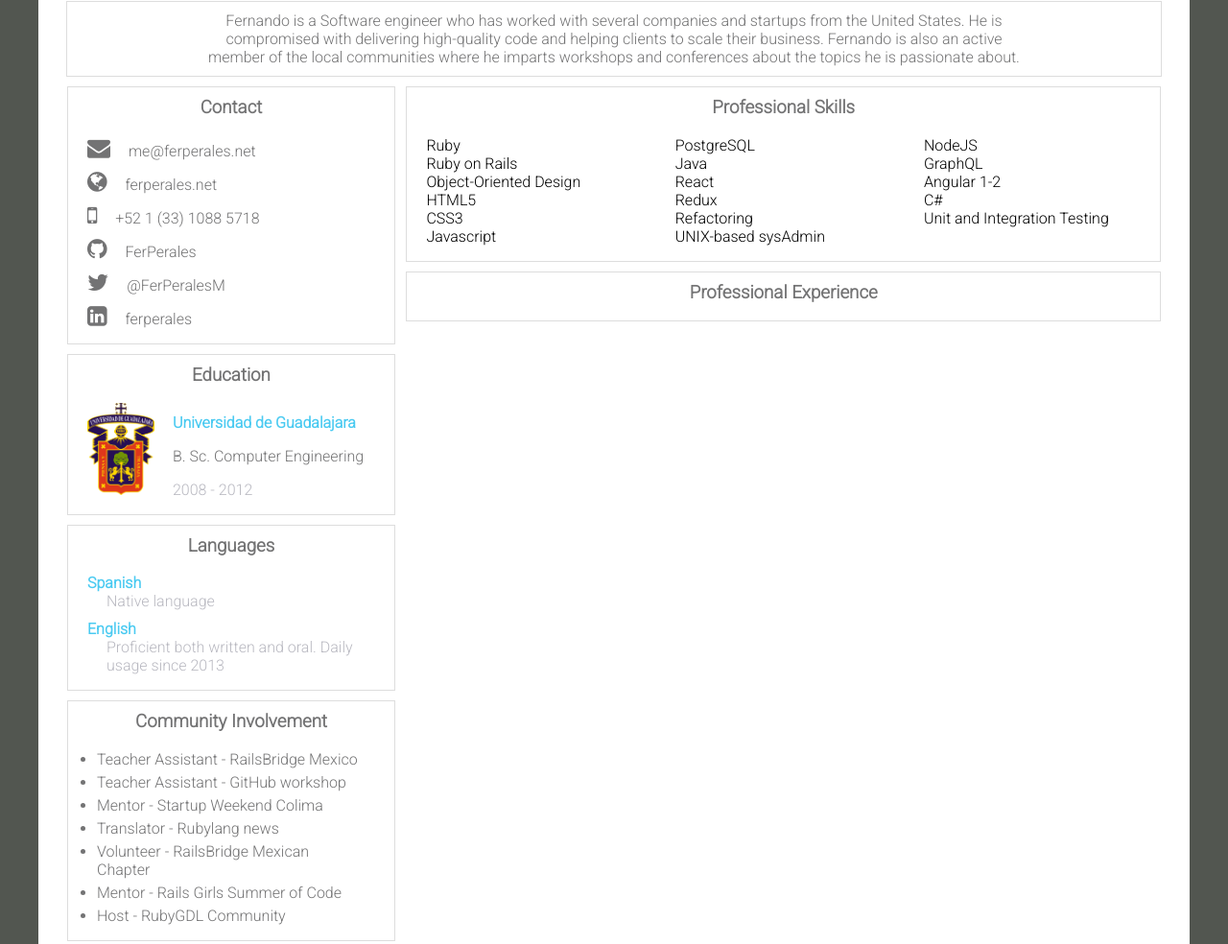
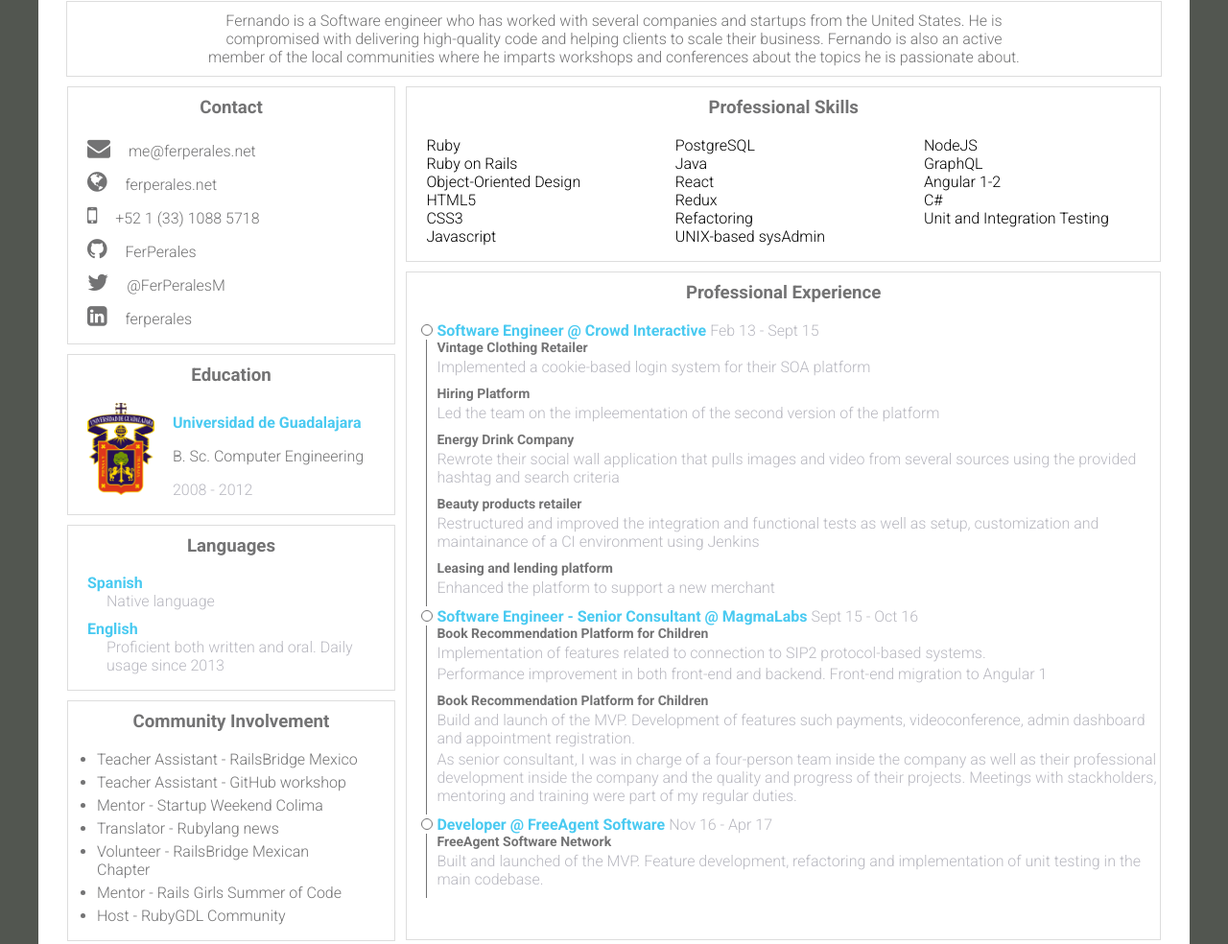
Before and after one commit to FerPerales/resume-generator, a plain HTML site: page index.html in a window 1280 px wide. Shown: the part 294-1278 px from the top of the page at 96% size. Drawn offline with Linux system fonts and the light colour scheme.

Commit message:
Add Professional Experience section

```diff
--- a/assets/main.css
+++ b/assets/main.css
@@ -161,6 +161,58 @@ header {
     width: 30%;
 }
 
+/*Job experience*/
+
+.experience {
+    min-height: 695px;
+}
+
+.job {
+    margin-left: 20px;
+}
+
+.job__title {
+    color: #4ACAF1;
+    display: inline;
+    padding-left: 0;
+}
+
+.job__title::before {
+    -moz-border-radius: 7.5px;
+    -webkit-border-radius: 7.5px;
+    border-radius: 7.5px;
+    border: 1px solid #737374;
+    content: '';
+    display: inline-block;
+    height: 10px;
+    margin-left: -5px;
+    margin-top: 4px;
+    width: 10px;
+}
+.job__period {
+    color: #B8B8C0;
+}
+
+.position {
+    border-left: 1px solid #737374;
+    padding-bottom: 10px;
+    padding-left: 10px;
+}
+
+.position__header {
+    color: #737374;
+    font-weight: bold;
+    font-size: 14px;
+    margin: 0;
+}
+
+
+.position__description {
+    color: #B8B8C0;
+    margin: 3px 0 0;
+}
+
+
 
 footer {
     background-color: #F7FAFB;
--- a/index.html
+++ b/index.html
@@ -4,7 +4,7 @@
     <meta charset="utf-8" />
     <meta name="viewport" content="width=device-width" />
     <link rel="stylesheet" href="assets/main.css" title="" type="text/css" />
-    <link href="https://fonts.googleapis.com/css?family=Roboto:300" rel="stylesheet">
+    <link href="https://fonts.googleapis.com/css?family=Roboto:300,700" rel="stylesheet">
     <link rel="stylesheet" href="assets/css/font-awesome.min.css">
 
     <title>Fer Perales - Resume</title>
@@ -135,6 +135,111 @@
           </div>
           <div class="section experience gray-border">
             <h3 class="section-header">Professional Experience</h3>
+            <div class="job">
+              <div class="job__header">
+                <h4 class="job__title">
+                  Software Engineer @ Crowd Interactive
+                </h4>
+                <span class="job__period">Feb 13 - Sept 15</span>
+              </div>
+              <div class="position">
+                <h5 class="position__header">
+                  Vintage Clothing Retailer
+                </h5>
+                <p class="position__description">
+                  Implemented a cookie-based login system for their SOA platform
+                </p>
+              </div>
+
+              <div class="position">
+                <h5 class="position__header">
+                  Hiring Platform
+                </h5>
+                <p class="position__description">
+                  Led the team on the impleementation of the second version of the platform
+                </p>
+              </div>
+
+              <div class="position">
+                <h5 class="position__header">
+                  Energy Drink Company
+                </h5>
+                <p class="position__description">
+                  Rewrote their social wall application that pulls images and video from several sources using the provided hashtag and search criteria
+                </p>
+              </div>
+
+              <div class="position">
+                <h5 class="position__header">
+                  Beauty products retailer
+                </h5>
+                <p class="position__description">
+                  Restructured and improved the integration and functional tests as well as setup, customization and maintainance of a CI environment using Jenkins
+                </p>
+              </div>
+
+              <div class="position">
+                <h5 class="position__header">
+                  Leasing and lending platform
+                </h5>
+                <p class="position__description">
+                  Enhanced the platform to support a new merchant
+                </p>
+              </div>
+
+            </div>
+
+            <div class="job">
+              <div class="job__header">
+                <h4 class="job__title">
+                  Software Engineer - Senior Consultant @ MagmaLabs
+                </h4>
+                <span class="job__period">Sept 15 - Oct 16</span>
+                <div class="position">
+                  <h5 class="position__header">
+                    Book Recommendation Platform for Children
+                  </h5>
+                  <p class="position__description">
+                    Implementation of features related to connection to SIP2 protocol-based systems.
+                  </p>
+
+                  <p class="position__description">
+                    Performance improvement in both front-end and backend. Front-end migration to Angular 1
+                  </p>
+                </div>
+
+                <div class="position">
+                  <h5 class="position__header">
+                    Book Recommendation Platform for Children
+                  </h5>
+                  <p class="position__description">
+                    Build and launch of the MVP. Development of features such payments, videoconference, admin dashboard and appointment registration.
+                  </p>
+
+                  <p class="position__description">
+                    As senior consultant, I was in charge of a four-person team inside the company as well as their professional development inside the company and the quality and progress of their projects. Meetings with stackholders, mentoring and training were part of my regular duties.
+                  </p>
+                </div>
+              </div>
+            </div>
+
+            <div class="job">
+              <div class="job__header">
+                <h4 class="job__title">
+                  Developer @ FreeAgent Software
+                </h4>
+                <span class="job__period">Nov 16 - Apr 17</span>
+                <div class="position">
+                  <h5 class="position__header">
+                    FreeAgent Software Network
+                  </h5>
+                  <p class="position__description">
+                    Built and launched of the MVP. Feature development, refactoring and implementation of unit testing in the main codebase.
+                  </p>
+                </div>
+              </div>
+            </div>
+
           </div>
         </div>
       </div>
```
